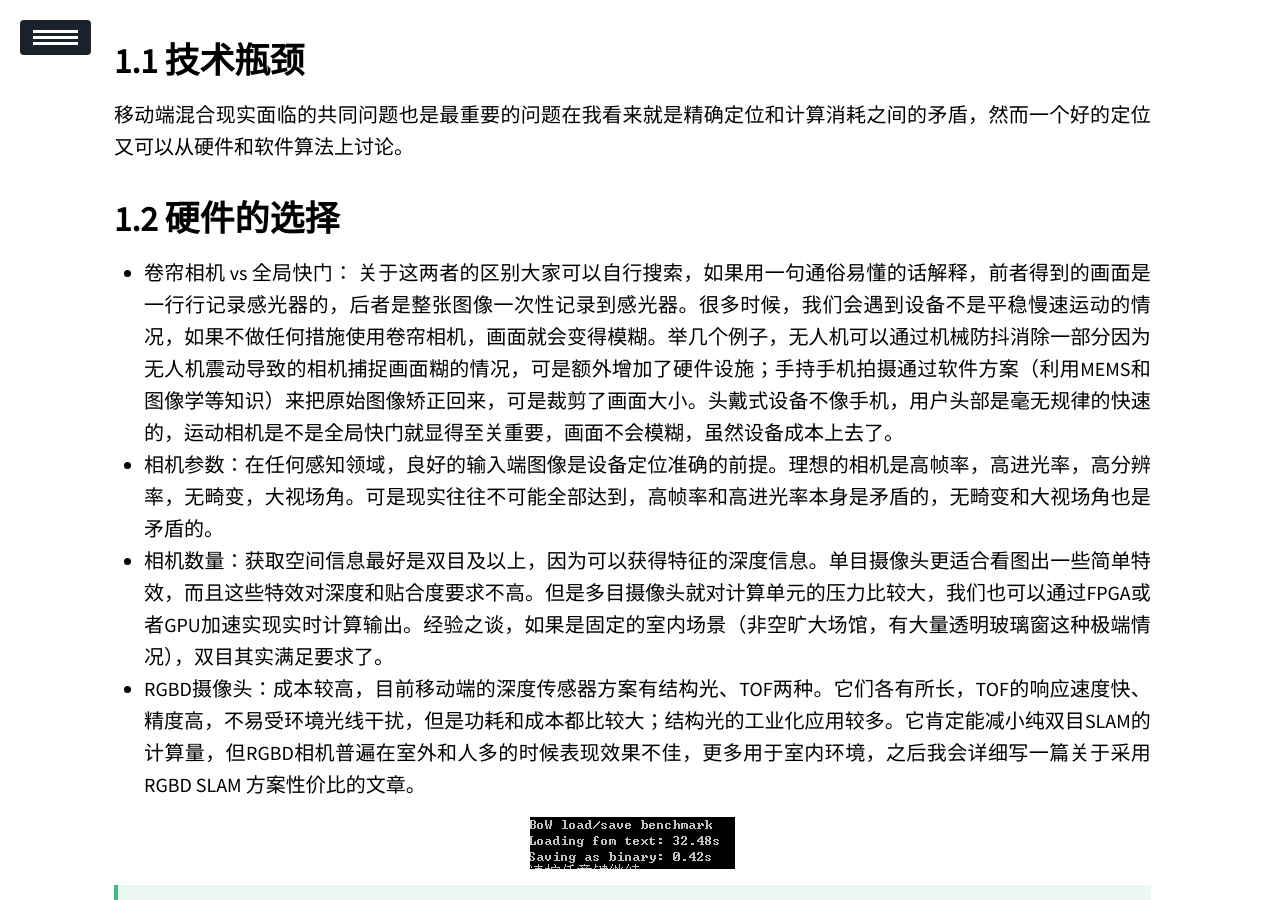
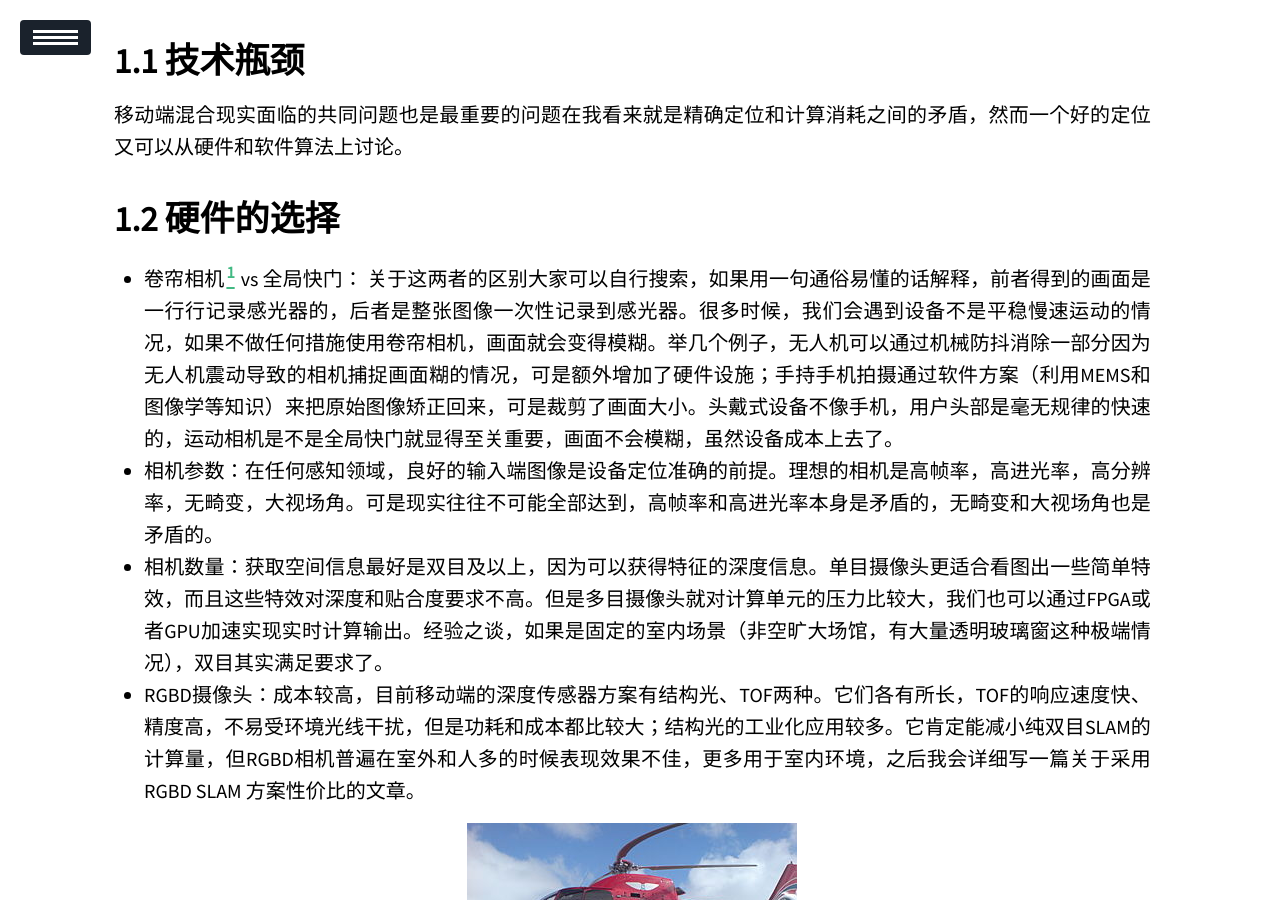
Before and after one commit to Hummmm/hummmm.github.io, a Jekyll site: the page built from _posts/2020-03-01-Mobile-MR/2020-03-01-Mobile-MR.md, in a window 1280 px wide and 900 px high, scrolled down 606 px. Built offline with Jekyll 4.4.1, drawn with Linux system fonts in a browser that asks for light colours; our own code applies the rules of GitHub Pages for plain Markdown files; a script that is not in the unit is left out; some of the changed text lies outside the part shown.

Commit message:
Update 2020-03-01-Mobile-MR.md

```diff
--- a/_posts/2020-03-01-Mobile-MR/2020-03-01-Mobile-MR.md
+++ b/_posts/2020-03-01-Mobile-MR/2020-03-01-Mobile-MR.md
@@ -19,13 +19,13 @@ description: 主要是写一些关于设计头戴式MR产品方面的思考以
 
 ## 硬件的选择
 
-- 卷帘相机 vs 全局快门：
+- 卷帘相机[<sup>1</sup>](#refer-anchor-1) vs 全局快门：
 关于这两者的区别大家可以自行搜索，如果用一句通俗易懂的话解释，前者得到的画面是一行行记录感光器的，后者是整张图像一次性记录到感光器。很多时候，我们会遇到设备不是平稳慢速运动的情况，如果不做任何措施使用卷帘相机，画面就会变得模糊。举几个例子，无人机可以通过机械防抖消除一部分因为无人机震动导致的相机捕捉画面糊的情况，可是额外增加了硬件设施；手持手机拍摄通过软件方案（利用MEMS和图像学等知识）来把原始图像矫正回来，可是裁剪了画面大小。头戴式设备不像手机，用户头部是毫无规律的快速的，运动相机是不是全局快门就显得至关重要，画面不会模糊，虽然设备成本上去了。
 - 相机参数：在任何感知领域，良好的输入端图像是设备定位准确的前提。理想的相机是高帧率，高进光率，高分辨率，无畸变，大视场角。可是现实往往不可能全部达到，高帧率和高进光率本身是矛盾的，无畸变和大视场角也是矛盾的。
 - 相机数量：获取空间信息最好是双目及以上，因为可以获得特征的深度信息。单目摄像头更适合看图出一些简单特效，而且这些特效对深度和贴合度要求不高。但是多目摄像头就对计算单元的压力比较大，我们也可以通过FPGA或者GPU加速实现实时计算输出。经验之谈，如果是固定的室内场景（非空旷大场馆，有大量透明玻璃窗这种极端情况），双目其实满足要求了。
 - RGBD摄像头：成本较高，目前移动端的深度传感器方案有结构光、TOF两种。它们各有所长，TOF的响应速度快、精度高，不易受环境光线干扰，但是功耗和成本都比较大；结构光的工业化应用较多。它肯定能减小纯双目SLAM的计算量，但RGBD相机普遍在室外和人多的时候表现效果不佳，更多用于室内环境，之后我会详细写一篇关于采用RGBD SLAM 方案性价比的文章。
 
-![caption](https://github.com/Hummmm/Hummmm.github.io/blob/master/_posts/2017-02-11-Bow/assets/result.png?raw=true)
+![caption](https://github.com/Hummmm/Hummmm.github.io/raw/master/_posts/2020-03-01-Mobile-MR/rs.jpg?raw=true)
 > 数码相机所拍的直升机，桨叶因果冻效应（卷帘相机）而呈现扭曲变形(来自wiki)
 ## 软件的选择
 
```
Also changed, not shown: other parts of _posts/2020-03-01-Mobile-MR/2020-03-01-Mobile-MR.md (+3 -6 lines).
